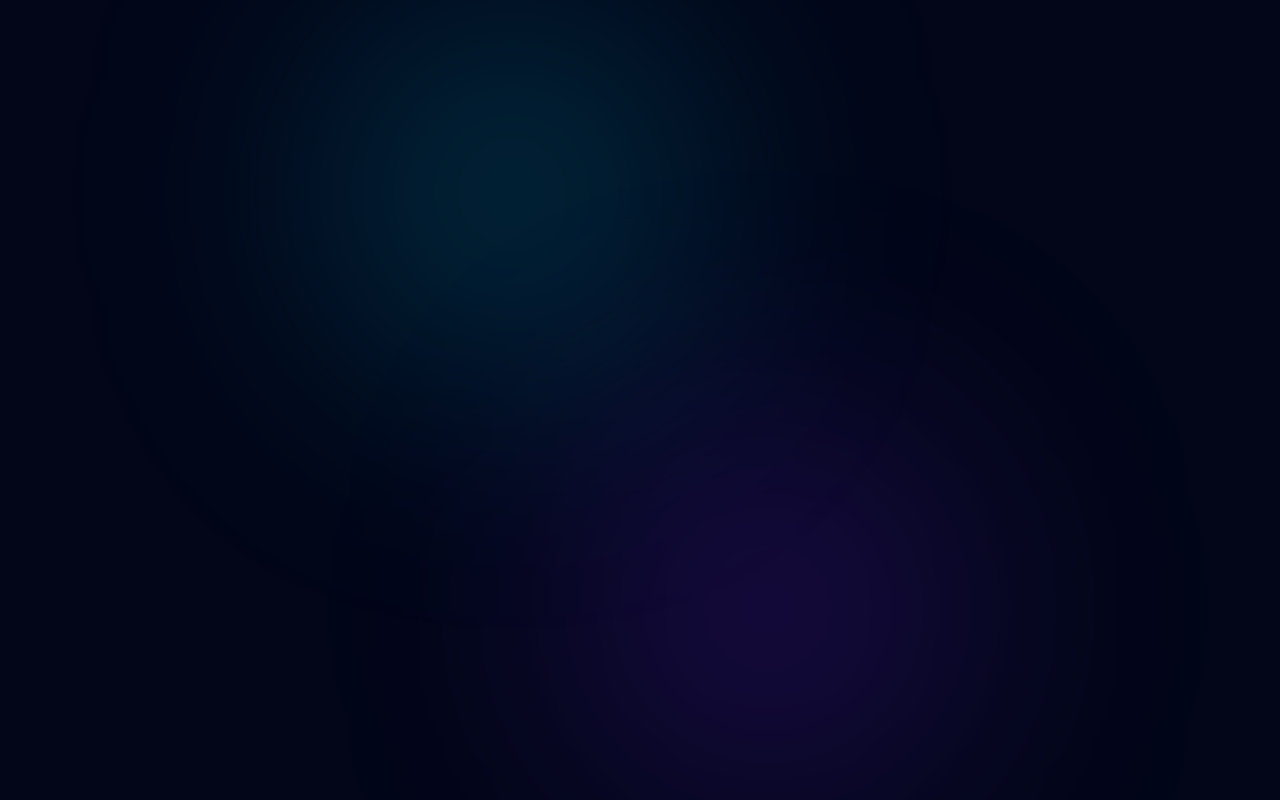
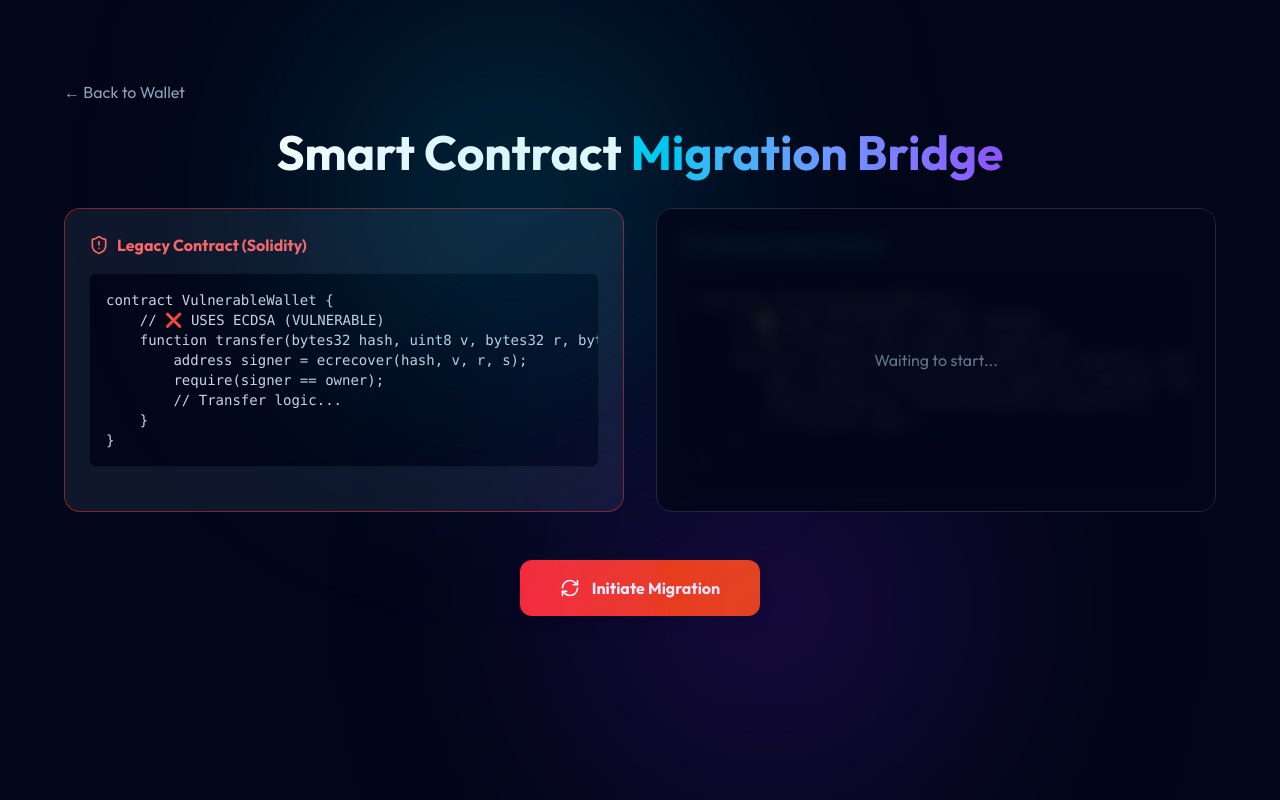
Before and after one commit to DPanvish/Fortress-Q, a React (Vite) app in the folder client/: page /migration in a window 1280 px wide. Before the commit this address had no page. Built offline with nearby package versions, Linux system fonts and the light colour scheme.

Commit message:
Migration

```diff
--- a/client/src/App.jsx
+++ b/client/src/App.jsx
@@ -3,6 +3,9 @@ import { BrowserRouter as Router, Routes, Route } from 'react-router-dom';
 import Home from './pages/HomePage';
 import Dashboard from './pages/Dashboard';
 import Wallet from './pages/Wallet';
+import LoginPage from './pages/LoginPage';
+import RegisterPage from './pages/RegisterPage';
+import Migration from "./pages/Migration.jsx";
 
 const App = () => {
     return (
@@ -15,8 +18,11 @@ const App = () => {
 
                 <Routes>
                     <Route path="/" element={<Home />} />
+                    <Route path="/login" element={<LoginPage />} />
+                    <Route path="/register" element={<RegisterPage />} />
                     <Route path="/dashboard" element={<Dashboard />} />
                     <Route path="/wallet" element={<Wallet />} />
+                    <Route path="/migration" element={<Migration />} />
                 </Routes>
 
             </div>
--- /dev/null
+++ b/client/src/pages/Migration.jsx
@@ -0,0 +1,112 @@
+import React, { useState } from 'react';
+import { useNavigate } from 'react-router-dom';
+import { ArrowRight, Code, ShieldAlert, CheckCircle, RefreshCw } from 'lucide-react';
+
+const Migration = () => {
+    const navigate = useNavigate();
+    const [status, setStatus] = useState("idle"); // idle, scanning, migrating, done
+
+    const startMigration = () => {
+        setStatus("scanning");
+        setTimeout(() => setStatus("migrating"), 2000);
+        setTimeout(() => setStatus("done"), 5000);
+    };
+
+    const legacyCode = `contract VulnerableWallet {
+    // ❌ USES ECDSA (VULNERABLE)
+    function transfer(bytes32 hash, uint8 v, bytes32 r, bytes32 s) public {
+        address signer = ecrecover(hash, v, r, s);
+        require(signer == owner);
+        // Transfer logic...
+    }
+}`;
+
+    const quantumCode = `contract FortressQuantumWallet {
+    // ✅ USES DILITHIUM / KYBER (SECURE)
+    // NIST Standard Post-Quantum Signatures
+    function transferSecure(bytes memory pq_signature, bytes memory message) public {
+        bool isValid = PQ_Verify(pq_signature, message, quantumPublicKey);
+        require(isValid, "Invalid Quantum Signature");
+        // Transfer logic...
+    }
+}`;
+
+    return (
+        <div className="min-h-screen pt-20 px-6 pb-12 flex flex-col items-center">
+            <button onClick={() => navigate('/wallet')} className="self-start max-w-6xl mx-auto w-full mb-6 text-slate-400 hover:text-white flex items-center gap-2 transition">
+                ← Back to Wallet
+            </button>
+
+            <h1 className="text-3xl md:text-5xl font-extrabold text-white mb-8 text-center">
+                Smart Contract <span className="text-transparent bg-clip-text bg-gradient-to-r from-cyan-400 to-violet-500">Migration Bridge</span>
+            </h1>
+
+            <div className="grid grid-cols-1 lg:grid-cols-2 gap-8 w-full max-w-6xl">
+
+                {/* LEFT: VULNERABLE CONTRACT */}
+                <div className={`p-6 rounded-2xl border transition-all duration-500 ${status === 'done' ? 'bg-slate-900/30 border-slate-800 opacity-50' : 'bg-slate-900 border-red-500/50'}`}>
+                    <div className="flex items-center justify-between mb-4">
+                        <h3 className="text-red-400 font-bold flex items-center gap-2">
+                            <ShieldAlert className="w-5 h-5" /> Legacy Contract (Solidity)
+                        </h3>
+                        {status === 'scanning' && <span className="text-red-400 text-xs animate-pulse">SCANNING VULNERABILITIES...</span>}
+                    </div>
+                    <pre className="bg-slate-950 p-4 rounded-lg text-xs md:text-sm font-mono text-slate-300 overflow-x-auto border border-white/5">
+                        {legacyCode}
+                    </pre>
+                </div>
+
+                {/* RIGHT: QUANTUM CONTRACT */}
+                <div className={`p-6 rounded-2xl border transition-all duration-500 relative overflow-hidden ${status === 'done' ? 'bg-slate-900 border-emerald-500 shadow-[0_0_30px_rgba(16,185,129,0.2)]' : 'bg-slate-900/50 border-slate-800'}`}>
+
+                    {/* Overlay while waiting */}
+                    {status !== 'done' && (
+                        <div className="absolute inset-0 bg-slate-950/80 backdrop-blur-sm flex flex-col items-center justify-center z-10">
+                            {status === 'idle' && <p className="text-slate-500">Waiting to start...</p>}
+                            {status === 'scanning' && <Loader className="text-red-400" text="Identifying ECDSA signatures..." />}
+                            {status === 'migrating' && <Loader className="text-cyan-400" text="Injecting Dilithium logic..." />}
+                        </div>
+                    )}
+
+                    <div className="flex items-center justify-between mb-4">
+                        <h3 className="text-emerald-400 font-bold flex items-center gap-2">
+                            <CheckCircle className="w-5 h-5" /> Quantum Safe Contract
+                        </h3>
+                        {status === 'done' && <span className="px-2 py-1 bg-emerald-500/20 text-emerald-400 text-xs rounded">MIGRATION COMPLETE</span>}
+                    </div>
+                    <pre className="bg-slate-950 p-4 rounded-lg text-xs md:text-sm font-mono text-emerald-100/90 overflow-x-auto border border-white/5">
+                        {quantumCode}
+                    </pre>
+                </div>
+
+            </div>
+
+            {/* ACTION BUTTON */}
+            <div className="mt-12">
+                {status === 'idle' ? (
+                    <button onClick={startMigration} className="px-10 py-4 bg-gradient-to-r from-red-500 to-orange-600 hover:scale-105 transition-transform text-white font-bold rounded-xl shadow-lg flex items-center gap-3">
+                        <RefreshCw className="w-5 h-5" /> Initiate Migration
+                    </button>
+                ) : status === 'done' ? (
+                    <button className="px-10 py-4 bg-slate-800 text-slate-400 rounded-xl font-medium cursor-not-allowed">
+                        Migration Successful
+                    </button>
+                ) : (
+                    <button disabled className="px-10 py-4 bg-slate-800 text-white rounded-xl font-medium flex items-center gap-3">
+                        <RefreshCw className="w-5 h-5 animate-spin" /> Processing...
+                    </button>
+                )}
+            </div>
+        </div>
+    );
+};
+
+// Simple Loading Component
+const Loader = ({ text, className }) => (
+    <div className={`flex flex-col items-center ${className}`}>
+        <RefreshCw className="w-8 h-8 animate-spin mb-3" />
+        <p className="font-mono text-sm">{text}</p>
+    </div>
+);
+
+export default Migration;
--- a/client/src/pages/Wallet.jsx
+++ b/client/src/pages/Wallet.jsx
@@ -118,7 +118,10 @@ const Wallet = () => {
 
             {/* Action Button */}
             <div className="mt-12">
-                <button className="px-8 py-3 bg-gradient-to-r from-cyan-500 to-blue-600 rounded-xl font-bold text-white shadow-lg hover:scale-105 transition-transform">
+                <button
+                    onClick={() => navigate('/migrate')}
+                    className="px-8 py-3 bg-gradient-to-r from-cyan-500 to-blue-600 rounded-xl font-bold text-white shadow-lg hover:scale-105 transition-transform"
+                >
                     Simulate Quantum Migration
                 </button>
             </div>
```
